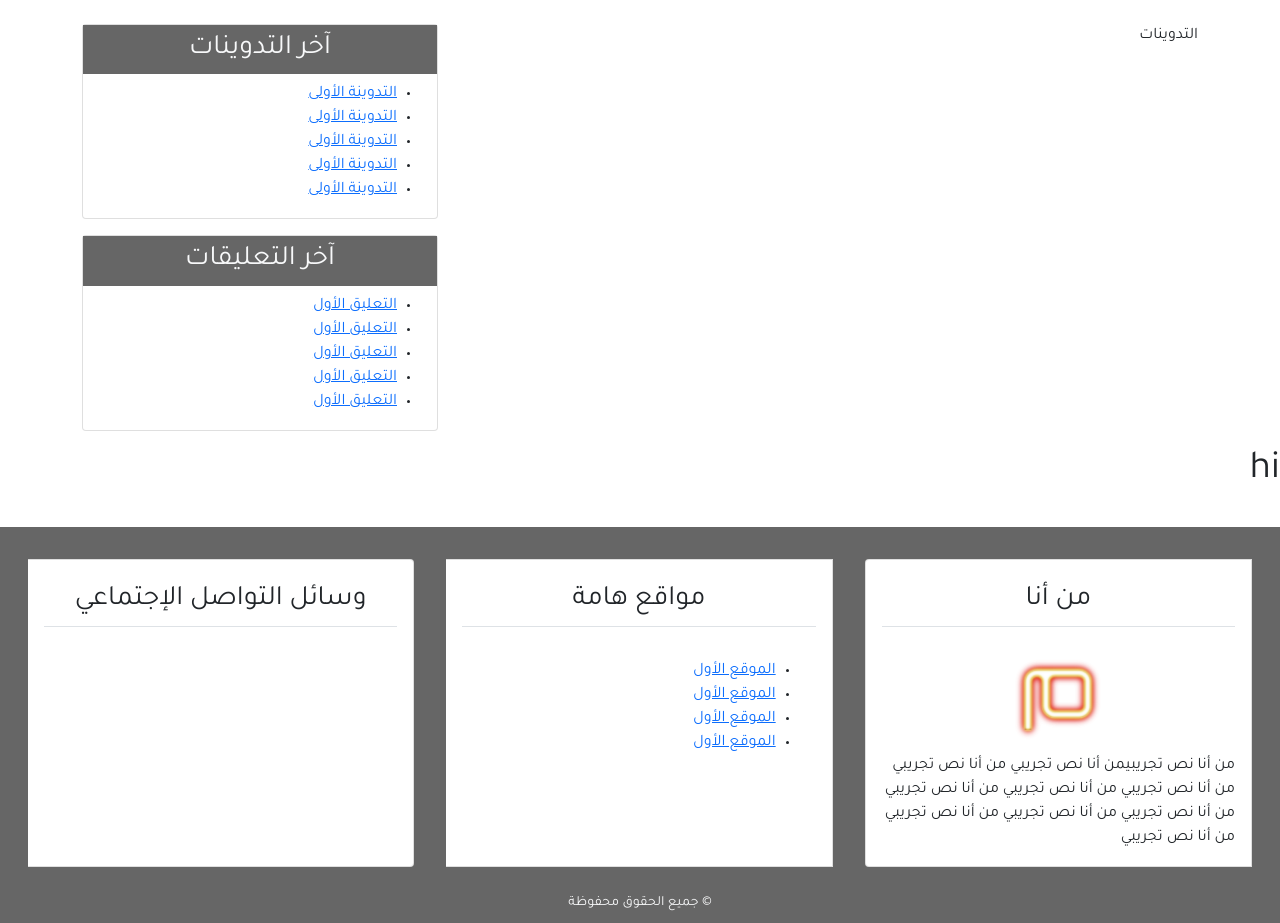
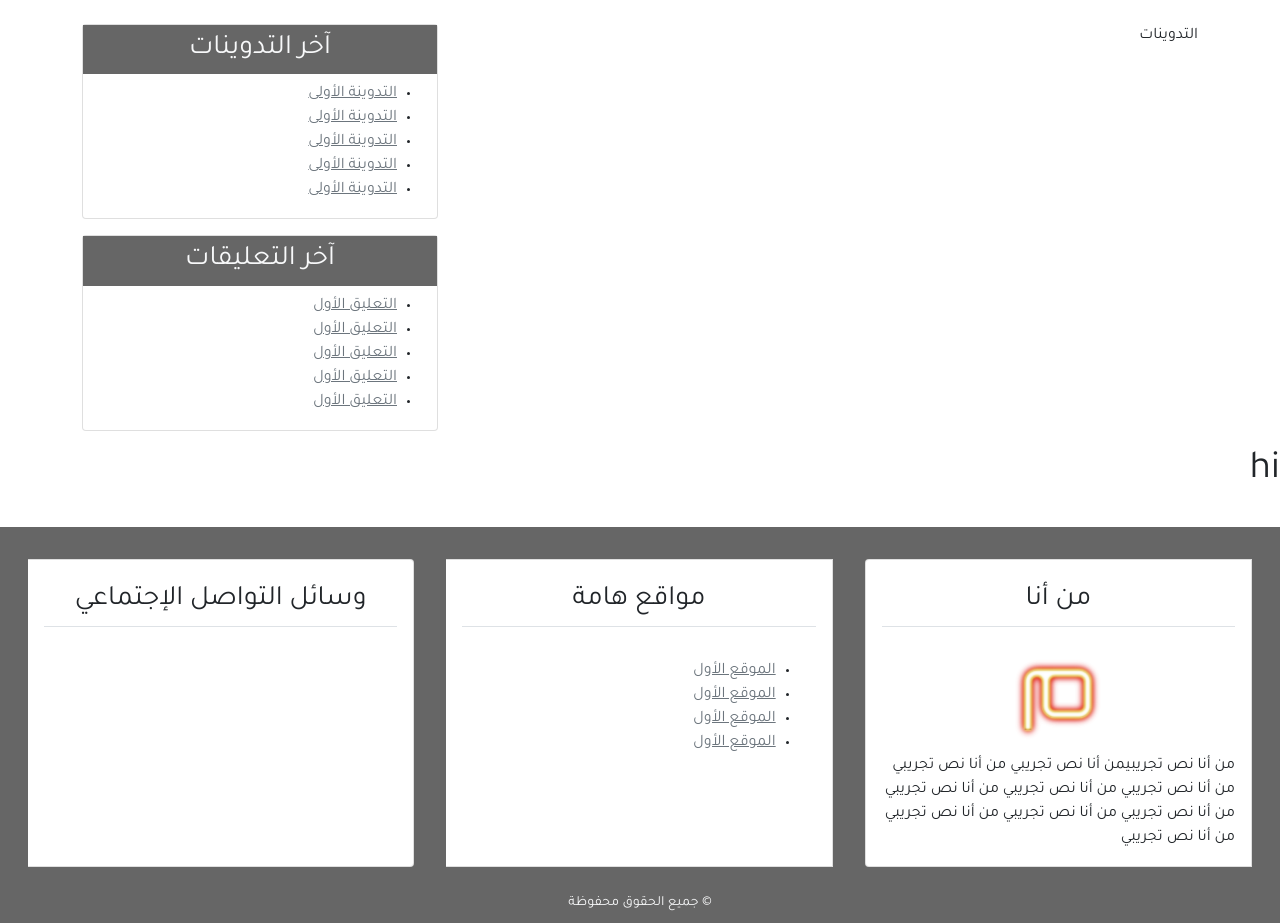
Before and after one commit to mahmoud20212/Blog-Django-AR, a Django app: page / in a window 1280 px wide. Shown: the part 57-980 px from the top of the page. Run offline with Django 4.2, Linux system fonts and the light colour scheme; some libraries are stand-ins or nearby versions; some web fonts are replaced.

Commit message:
new update for html

```diff
--- a/blog/templates/base_generic.html
+++ b/blog/templates/base_generic.html
@@ -12,7 +12,7 @@
     <!-- Fontawesome CSS -->
     <link rel="stylesheet" href="{% static 'blog/css/fontawesome-all.min.css' %}">
     <link rel="shortcut icon" href="{% static 'blog/images/favicon.ico' %}" type="image/x-icon">
-    <title>Home</title>
+    <title>مدونة</title>
 </head>
 <body>
     <!-- Navbar -->
--- a/blog/templates/footer.html
+++ b/blog/templates/footer.html
@@ -18,10 +18,10 @@
                         <h3 class="card-title text-center border-bottom p-2 m-3">مواقع هامة</h3>
                         <div class="card-body">
                             <ul>
-                                <li><a href="">الموقع الأول</a></li>
-                                <li><a href="">الموقع الأول</a></li>
-                                <li><a href="">الموقع الأول</a></li>
-                                <li><a href="">الموقع الأول</a></li>
+                                <li><a class="text-secondary" href="">الموقع الأول</a></li>
+                                <li><a class="text-secondary" href="">الموقع الأول</a></li>
+                                <li><a class="text-secondary" href="">الموقع الأول</a></li>
+                                <li><a class="text-secondary" href="">الموقع الأول</a></li>
                             </ul>
                         </div>
                     </div>
--- a/blog/templates/navbar.html
+++ b/blog/templates/navbar.html
@@ -45,21 +45,21 @@
                 <div class="card mb-3">
                     <h3 class="text-center bg-secondary text-light p-2">آخر التدوينات</h3>
                     <ul>
-                        <li><a href="">التدوينة الأولى</a></li>
-                        <li><a href="">التدوينة الأولى</a></li>
-                        <li><a href="">التدوينة الأولى</a></li>
-                        <li><a href="">التدوينة الأولى</a></li>
-                        <li><a href="">التدوينة الأولى</a></li>
+                        <li><a class="text-secondary" href="">التدوينة الأولى</a></li>
+                        <li><a class="text-secondary" href="">التدوينة الأولى</a></li>
+                        <li><a class="text-secondary" href="">التدوينة الأولى</a></li>
+                        <li><a class="text-secondary" href="">التدوينة الأولى</a></li>
+                        <li><a class="text-secondary" href="">التدوينة الأولى</a></li>
                     </ul>
                 </div>
                 <div class="card mb-3">
                     <h3 class="text-center bg-secondary text-light p-2">آخر التعليقات</h3>
                     <ul>
-                        <li><a href="">التعليق الأول</a></li>
-                        <li><a href="">التعليق الأول</a></li>
-                        <li><a href="">التعليق الأول</a></li>
-                        <li><a href="">التعليق الأول</a></li>
-                        <li><a href="">التعليق الأول</a></li>
+                        <li><a class="text-secondary" href="">التعليق الأول</a></li>
+                        <li><a class="text-secondary" href="">التعليق الأول</a></li>
+                        <li><a class="text-secondary" href="">التعليق الأول</a></li>
+                        <li><a class="text-secondary" href="">التعليق الأول</a></li>
+                        <li><a class="text-secondary" href="">التعليق الأول</a></li>
                     </ul>
                 </div>
             </div>
```
